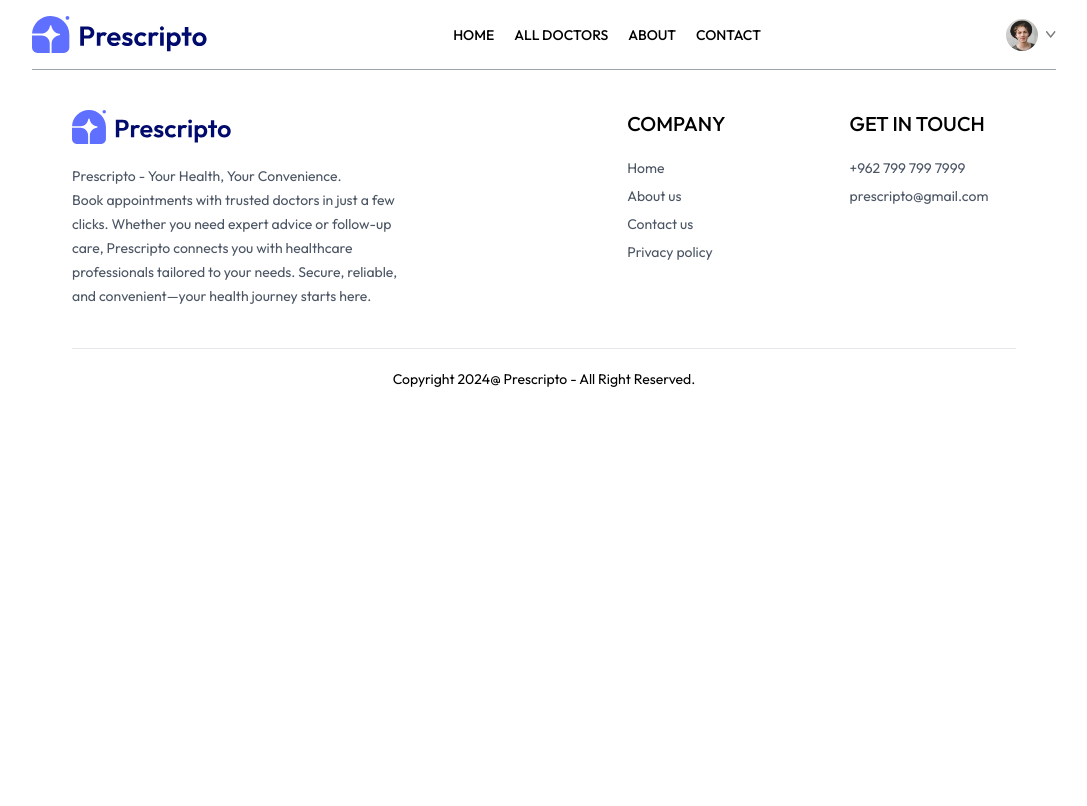
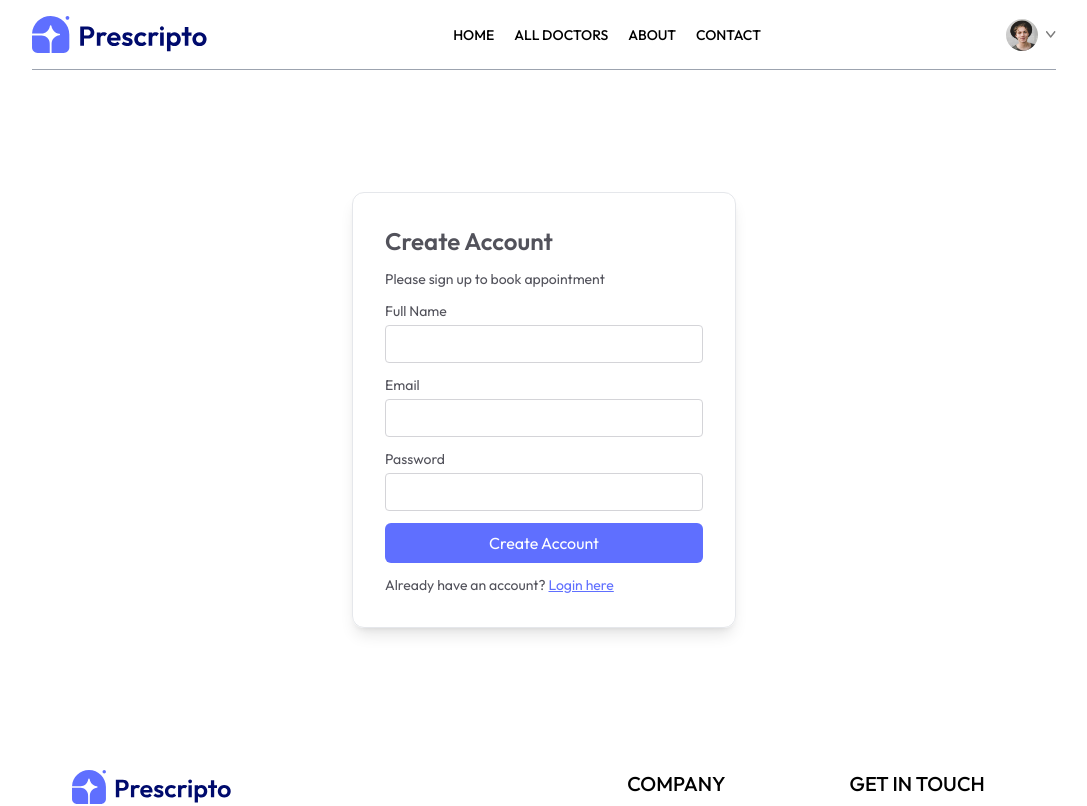
Before and after one commit to BloodyFlakes/prescripto, a React (Vite) app: page /login in a window 1280 px wide. Shown: the top 806 px of the page, without its empty margins (96-1183 px from the left). Built offline with nearby package versions, Linux system fonts and the light colour scheme.

Commit message:
Finish Contact and Login pages

```diff
--- a/src/pages/Contact.jsx
+++ b/src/pages/Contact.jsx
@@ -1,5 +1,34 @@
+import { assets } from "../assets/assets";
+
 function Contact() {
-  return <div></div>;
+  return (
+    <div>
+      <div className="pt-10 text-2xl text-center text-gray-500">
+        <p>
+          CONTACT <span className="font-semibold text-gray-700">US</span>
+        </p>
+      </div>
+
+      <div className="flex flex-col justify-center gap-10 my-10 text-sm md:flex-row mb-28">
+        <img className="w-full md:max-w-[360px]" src={assets.contact_image} alt="Contact-image" />
+
+        <div className="flex flex-col items-start justify-center gap-6">
+          <p className="text-lg font-semibold text-gray-600">OUR OFFICE</p>
+          <p className="text-gray-500">
+            11793 Ali Station <br /> Street 321, Amman, Jordan
+          </p>
+          <p className="text-gray-500">
+            Tel: (06) 555-0231 <br /> Email: prescripto@gmail.com
+          </p>
+          <p className="text-lg font-semibold text-gray-600">CAREERS AT PRESCRIPTO</p>
+          <p className="text-gray-500">Learn more about our teams and job openings.</p>
+          <button className="px-8 py-4 text-sm transition-all duration-500 border border-black hover:bg-black hover:text-white">
+            Explore Jobs
+          </button>
+        </div>
+      </div>
+    </div>
+  );
 }
 
 export default Contact;
--- a/src/pages/Login.jsx
+++ b/src/pages/Login.jsx
@@ -1,5 +1,79 @@
+import { useState } from "react";
+
 function Login() {
-  return <div></div>;
+  const [state, setState] = useState("Sign Up");
+  const [email, setEmail] = useState("");
+  const [password, setPassword] = useState("");
+  const [name, setName] = useState("");
+
+  const onSubmitHandler = async (e) => {
+    e.preventDefault();
+  };
+
+  return (
+    <form className="min-h-[80vh] flex items-center">
+      <div className="flex flex-col gap-3 m-auto items-start p-8 min-w-[340px] sm:min-w-96 border rounded-xl text-zinc-600 text-sm shadow-lg">
+        <p className="text-2xl font-semibold">{state === "Sign Up" ? "Create Account" : "Login"}</p>
+        <p>Please {state === "Sign Up" ? "sign up" : "log in"} to book appointment</p>
+        {state === "Sign Up" && (
+          <div className="w-full">
+            <p>Full Name</p>
+            <input
+              required
+              type="text"
+              value={name}
+              onChange={(e) => setName(e.target.name)}
+              className="w-full p-2 mt-1 border rounded border-zinc-300"
+            />
+          </div>
+        )}
+        <div className="w-full">
+          <p>Email</p>
+          <input
+            required
+            type="email"
+            value={email}
+            onChange={(e) => setEmail(e.target.name)}
+            className="w-full p-2 mt-1 border rounded border-zinc-300"
+          />
+        </div>
+        <div className="w-full">
+          <p>Password</p>
+          <input
+            required
+            type="password"
+            value={password}
+            onChange={(e) => setPassword(e.target.name)}
+            className="w-full p-2 mt-1 border rounded border-zinc-300"
+          />
+        </div>
+        <button className="w-full py-2 text-base text-white rounded-md bg-primary">
+          {state === "Sign Up" ? "Create Account" : "Login"}
+        </button>
+        {state === "Sign Up" ? (
+          <p>
+            Already have an account?{" "}
+            <span
+              className="underline cursor-pointer text-primary"
+              onClick={() => setState("Login")}
+            >
+              Login here
+            </span>
+          </p>
+        ) : (
+          <p>
+            Create an new account?{" "}
+            <span
+              className="underline cursor-pointer text-primary"
+              onClick={() => setState("Sign Up")}
+            >
+              click here
+            </span>
+          </p>
+        )}
+      </div>
+    </form>
+  );
 }
 
 export default Login;
```
